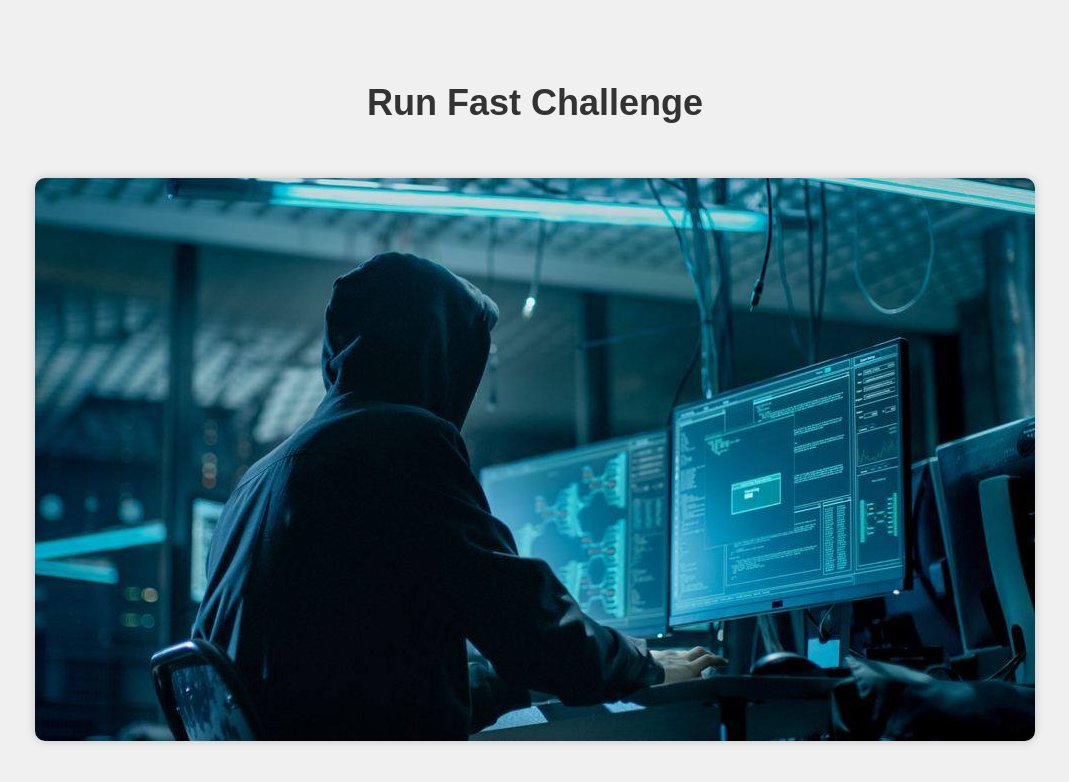
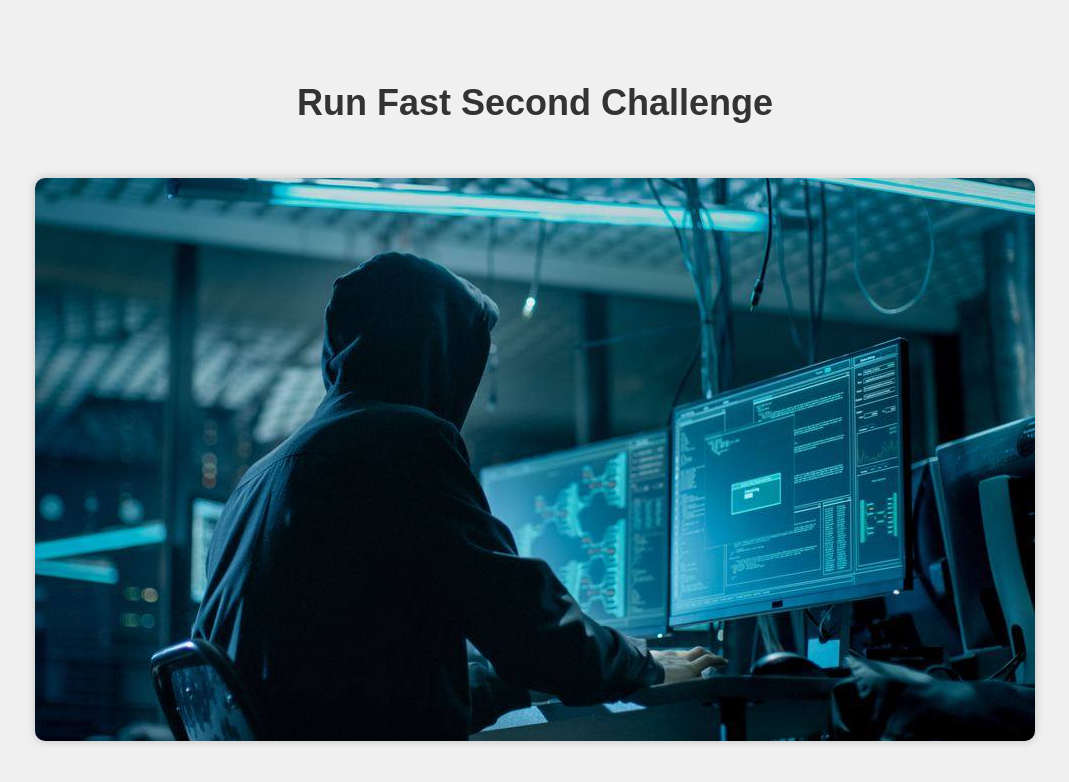
Before and after one commit to streetcoder01/runfastwebsite, a plain HTML site: page index.html in a window 1280 px wide. Shown: the whole page, without its empty margins (105-1174 px from the left). Drawn offline with Linux system fonts and the light colour scheme.

Commit message:
Update index.html

```diff
--- a/index.html
+++ b/index.html
@@ -24,7 +24,7 @@
   </style>
 </head>
 <body>
-  <h1>Run Fast Challenge</h1>
+  <h1>Run Fast Second Challenge</h1>
   <img src="runfast.jpg" alt="Run Fast Challenge">
 </body>
 </html>
```
